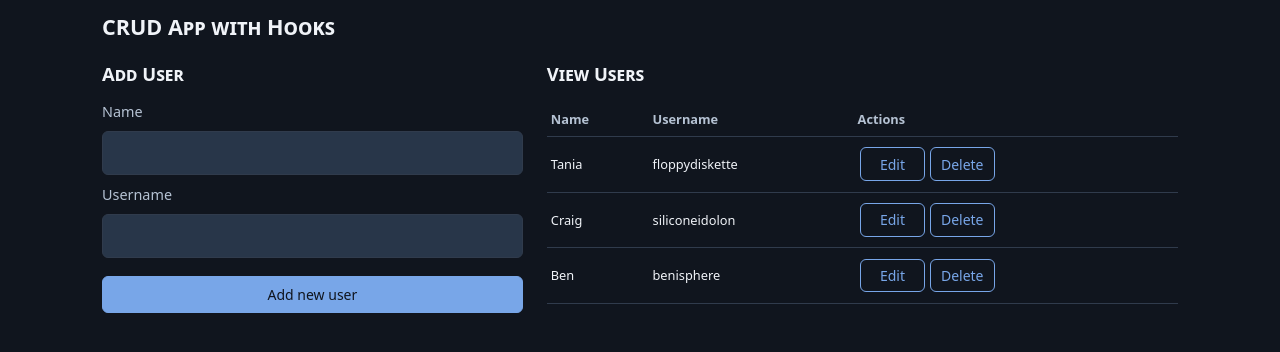
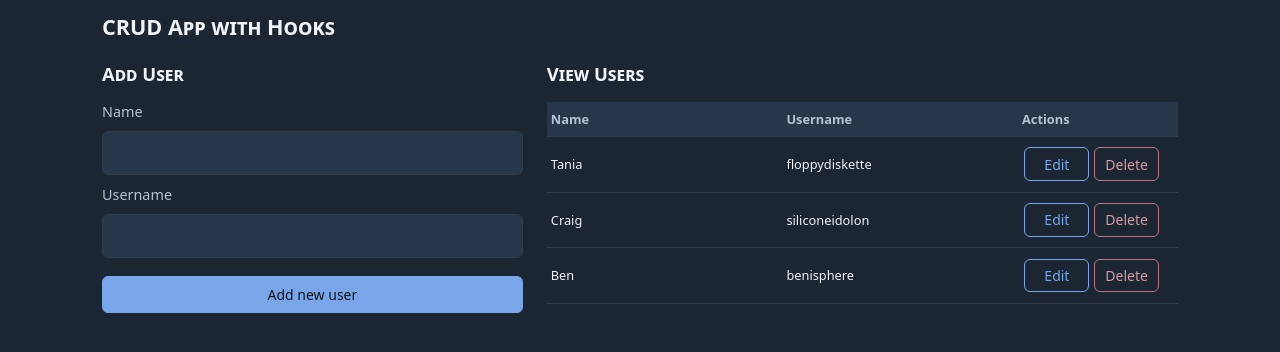
Before and after one commit to s-scoville/react-crud-app, a React (Vite) app: page / in a window 1280 px wide. Shown: the top 352 px of the page. Built offline with nearby package versions, Linux system fonts and the light colour scheme.

Commit message:
style: align React CRUD app with portfolio theme

```diff
--- a/src/index.css
+++ b/src/index.css
@@ -18,11 +18,16 @@
 
     font-family: system-ui, -apple-system, "Segoe UI", sans-serif;
     color: var(--text-primary);
-    background-color: var(--bg-primary);
+    background-color: var(--bg-secondary);
 }
 
 * {
     box-sizing: border-box;
+}
+
+html {
+    scrollbar-width: thin;
+    scrollbar-color: var(--border-color) var(--bg-secondary);
 }
 
 body {
@@ -116,14 +121,26 @@ form button:first-of-type {
 }
 
 .muted-button,
-form button [type="button"] {
+form button[type="button"] {
     background-color: transparent;
     color: var(--accent-primary);
 }
 
 .muted-button:hover,
-form button [type="button"]:hover {
+form button[type="button"]:hover {
     background-color: var(--accent-primary);
+    color: var(--bg-primary);
+}
+
+button.delete-button {
+    background-color: transparent;
+    border-color: #b97580;
+    color: #d99aa4;
+}
+
+button.delete-button:hover {
+    background-color: #b97580;
+    border-color: #b97580;
     color: var(--bg-primary);
 }
 
@@ -131,6 +148,7 @@ form button [type="button"]:hover {
 
 table {
     width: 100%;
+    table-layout: fixed;
     border-collapse: collapse;
     font-size: 0.875rem;
 }
@@ -143,13 +161,27 @@ td {
     overflow-wrap: anywhere;
 }
 
+th:nth-child(1),
+th:nth-child(2) {
+    width: auto;
+}
+
+th:nth-child(3) {
+    width: 160px;
+}
+
 th {
     color: var(--text-secondary);
     font-weight: 600;
+    background-color: var(--bg-tertiary);
 }
 
 td {
     color: var(--text-primary);
+}
+
+tbody tr:hover {
+    background-color: rgba(120, 166, 232, 0.06);
 }
 
 td:last-child {
--- a/src/tables/UserTable.jsx
+++ b/src/tables/UserTable.jsx
@@ -24,7 +24,7 @@ const UserTable = (props) => (
 
                             <button
                                 onClick={() => props.deleteUser(user.id)}
-                                className="button muted-button"
+                                className="button delete-button"
                             >
                                 Delete
                             </button>
```
